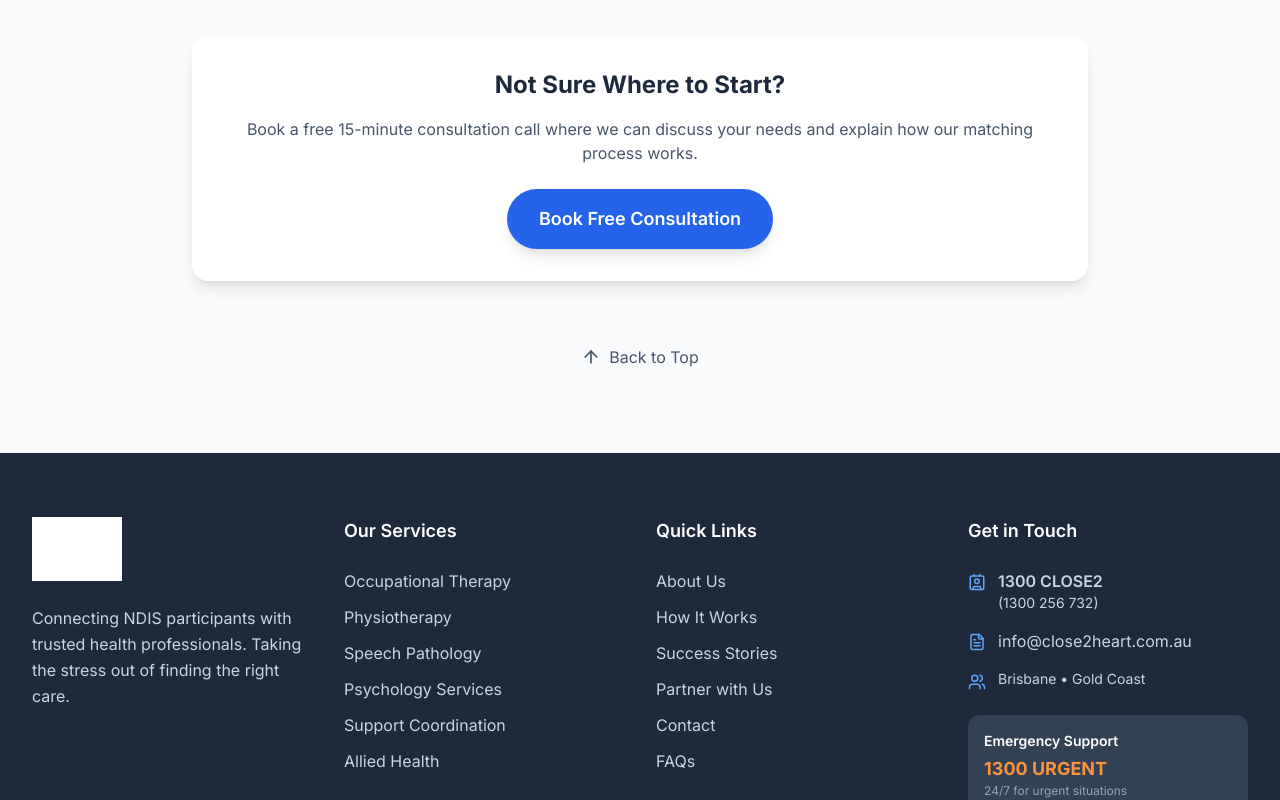
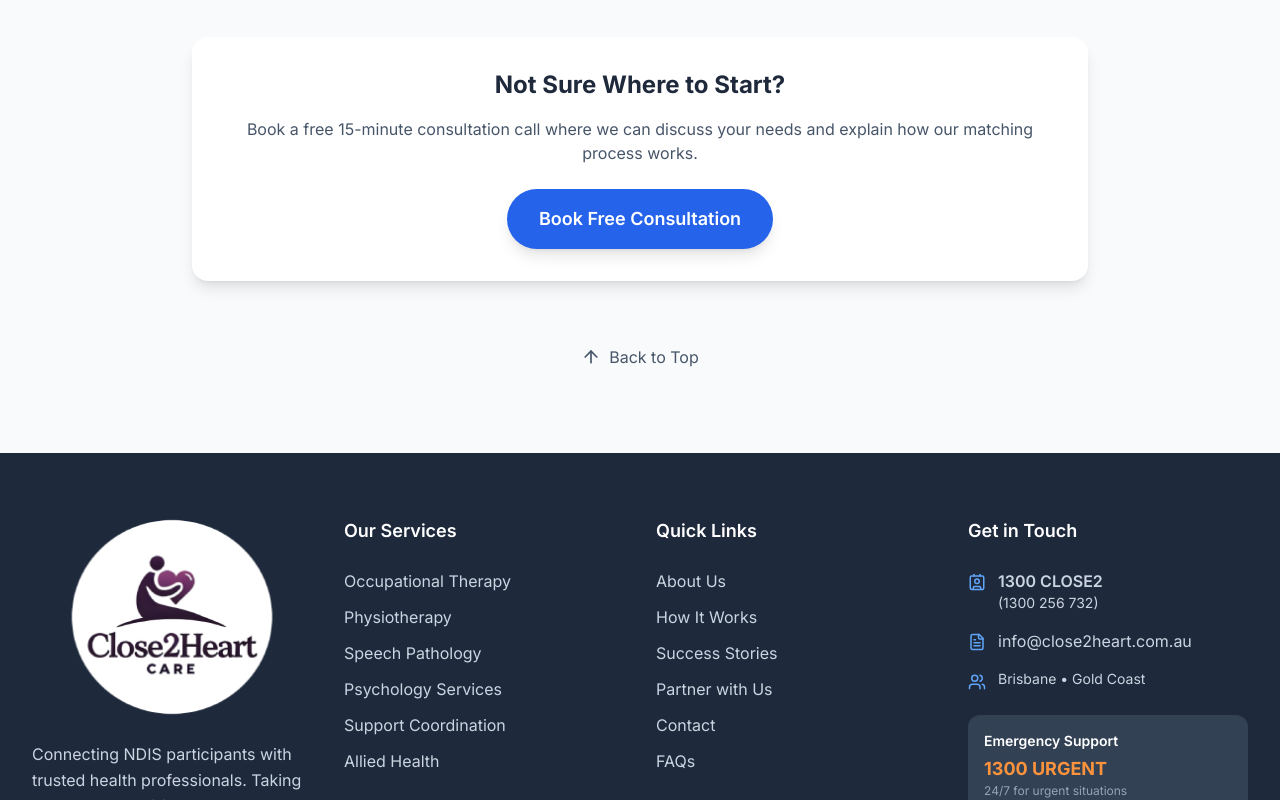
Before and after one commit to moey223-xy/care-match-simplified, a React (Vite) app: page / in a window 1280 px wide. Shown: the part 11200-12000 px from the top of the page. Built offline with nearby package versions, Linux system fonts and the light colour scheme.

Commit message:
Visual edit in Lovable
Edited UI in Lovable

```diff
--- a/src/components/Footer.tsx
+++ b/src/components/Footer.tsx
@@ -1,20 +1,13 @@
-
 import React from 'react';
 import { Contact, FileText, Users } from 'lucide-react';
-
 const Footer = () => {
-  return (
-    <footer className="bg-slate-800 text-white">
+  return <footer className="bg-slate-800 text-white">
       <div className="max-w-7xl mx-auto px-4 sm:px-6 lg:px-8 py-16">
         <div className="grid md:grid-cols-2 lg:grid-cols-4 gap-8">
           {/* Brand */}
           <div className="space-y-6">
             <div className="flex items-center">
-              <img
-                src="/lovable-uploads/e074c3bd-412a-42d6-be04-b44a8795f4e2.png"
-                alt="Close2Heart Care Logo"
-                className="h-16 w-auto brightness-0 invert"
-              />
+              <img alt="Close2Heart Care Logo" src="/lovable-uploads/b1865c5f-3d9c-45f4-83e9-5c568f4ff830.png" className="" />
             </div>
             <p className="text-slate-300 leading-relaxed">
               Connecting NDIS participants with trusted health professionals.
@@ -94,8 +87,6 @@ const Footer = () => {
           </div>
         </div>
       </div>
-    </footer>
-  );
+    </footer>;
 };
-
 export default Footer;
```
Also changed, not shown: public/lovable-uploads/b1865c5f-3d9c-45f4-83e9-5c568f4ff830.png (added).
